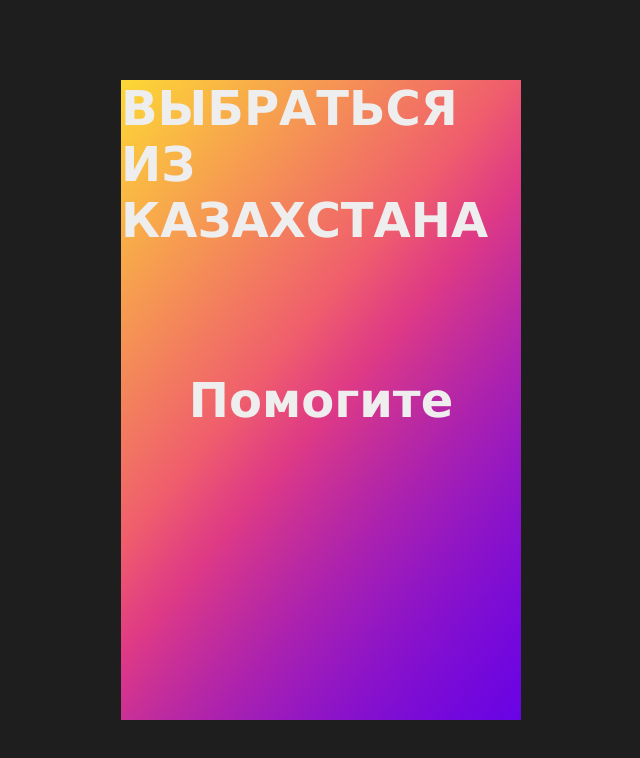
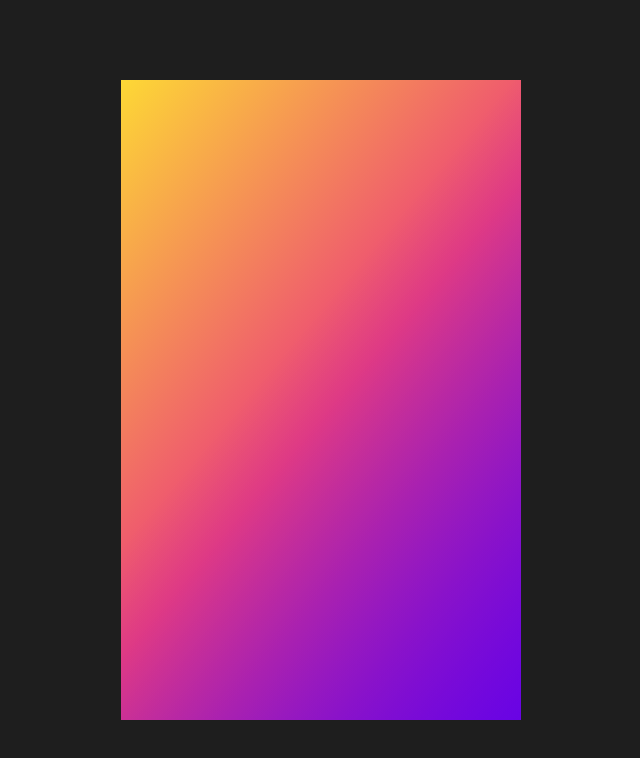
Before and after one commit to 0ver1ay/web1, a plain HTML site: page twitter.html in a window 1280 px wide. Shown: the whole page, without its empty margins (319-959 px from the left). Drawn offline with Linux system fonts and the light colour scheme.

Commit message:
Add files via upload

```diff
--- a/twitter.css
+++ b/twitter.css
@@ -69,7 +69,7 @@ body {
     background-size:300% 300%;
     z-index: -1;
 
-    content:"ВЫБРАТЬСЯ ИЗ КАЗАХСТАНА";
+    content:"";
     color: #eee;
     font-family: "Verdana", sans-serif;
     font-weight: 800;
@@ -105,10 +105,8 @@ body {
     top: auto;
     text-align: center;
     left: auto;
-    content:"Помогите";
+    content:"";
     color: #eee;
-    font-family: "Verdana", sans-serif;
-    font-weight: 800;
-    font-size: 48px;
     z-index: 1;
+
 }
```
